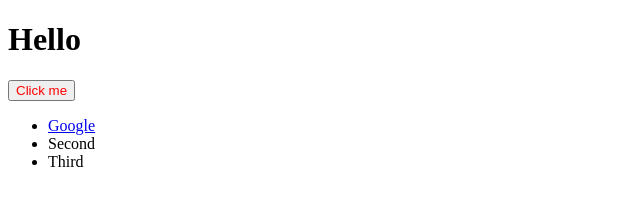
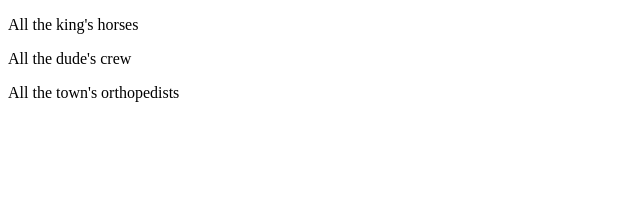
Before and after one commit to faizan542/JS-Practice, a plain HTML site: page website.html in a window 1280 px wide. Shown: the whole page, without its empty margins (0-640 px from the left). Drawn offline with Linux system fonts and the light colour scheme.

Commit message:
learning DOM

```diff
--- a/website.html
+++ b/website.html
@@ -9,16 +9,19 @@
 </head>
 
 <body>
-    <h1>Hello</h1>
-    <button style="color: red; ">Click me</button>
+    <!-- <div id="main">
+        <p id="firstChild">firstChild</p>
+        <p id="secondChild">secondChild</p>
+        <p id="thirdChild">thirdChild</p>
+    </div> -->
 
-    <ul>
-        <li class="list">
-            <a href="https://www.google.com">Google</a>
-        </li>
-        <li class="list">Second</li>
-        <li class="list">Third</li>
-    </ul>
+    <!-- <p id="para">some sfasa dd asd <em>text sad ddasas</em> here asdaww asdas</p> -->
+
+    <div id="humpty">
+        <p>All the king's horses</p>
+        <p>All the dude's crew</p>
+        <p>All the town's orthopedists</p>
+    </div>
 
     <script src="dom_manipulation.js"></script>
 </body>
```
